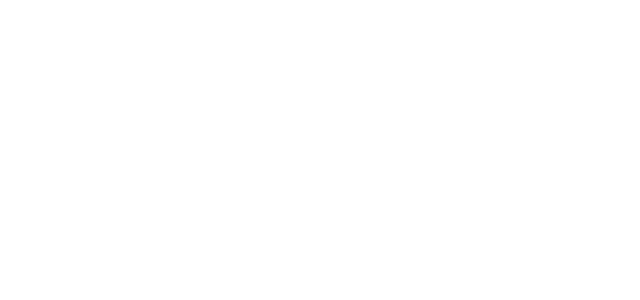
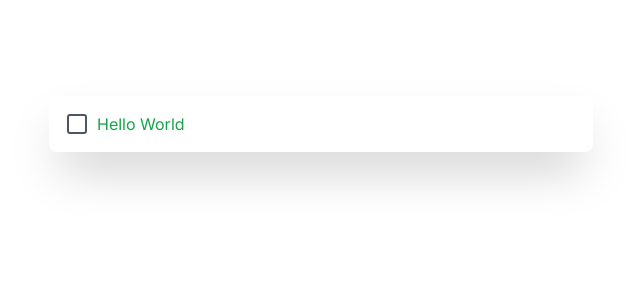
Before and after one commit to Lugdu84/test-with-vitest-nextjs, a Next.js app: page / in a window 1280 px wide. Shown: the top 300 px of the page, without its empty margins (319-959 px from the left). Built offline with nearby package versions, Linux system fonts and the light colour scheme.

Commit message:
add v1 ui for todos and remove all content in page

```diff
--- a/app/page.tsx
+++ b/app/page.tsx
@@ -1,5 +1,9 @@
+import TodosList from '@/components/todos-list';
+
 export default function Home() {
 	return (
-		<main className="flex min-h-screen flex-col items-center justify-between p-24"></main>
+		<main className="flex min-h-screen flex-col items-center justify-between p-24">
+			<TodosList />
+		</main>
 	);
 }
--- a/components/todos-list.tsx
+++ b/components/todos-list.tsx
@@ -7,6 +7,7 @@
 	const { todos } = useTodos({
 		initialTodos: [{ title: 'Hello World', completed: false, id: 1 }],
 	});
+
 	return (
 		<div className="w-full flex justify-center">
 			{todos.map((todo) => (
```
